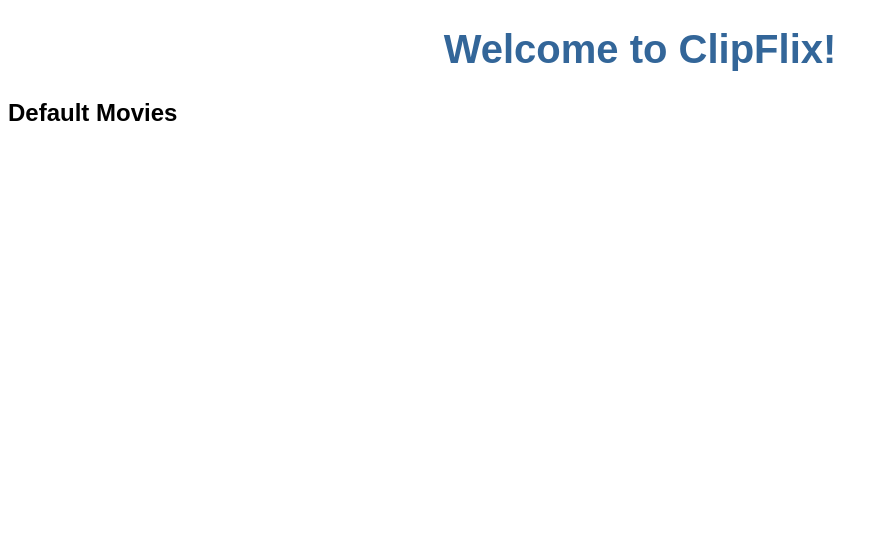
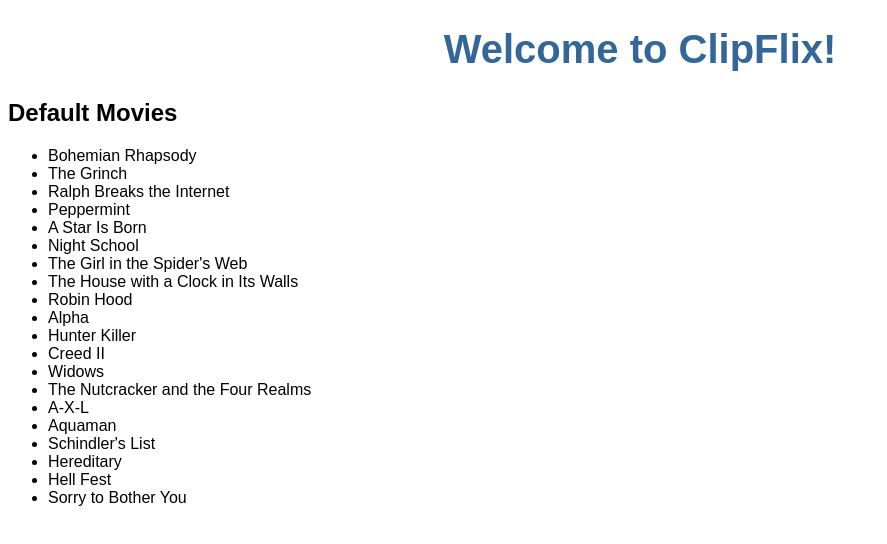
Before and after one commit to jturgeon88/ClipFlix, an Angular app: page / in a window 1280 px wide. Shown: the top 544 px of the page, without its empty margins (0-887 px from the left). Built offline with nearby package versions, Linux system fonts and the light colour scheme.

Commit message:
import mock movies data and define a component property

```diff
--- a/src/app/movies/movies.component.ts
+++ b/src/app/movies/movies.component.ts
@@ -1,4 +1,5 @@
 import { Component, OnInit } from '@angular/core';
+import { MOVIES } from '../mock-movies';
 
 @Component({
   selector: 'app-movies',
@@ -7,6 +8,8 @@
 })
 export class MoviesComponent implements OnInit {
 
+  movies = MOVIES;
+
   constructor() { }
 
   ngOnInit() {
```
